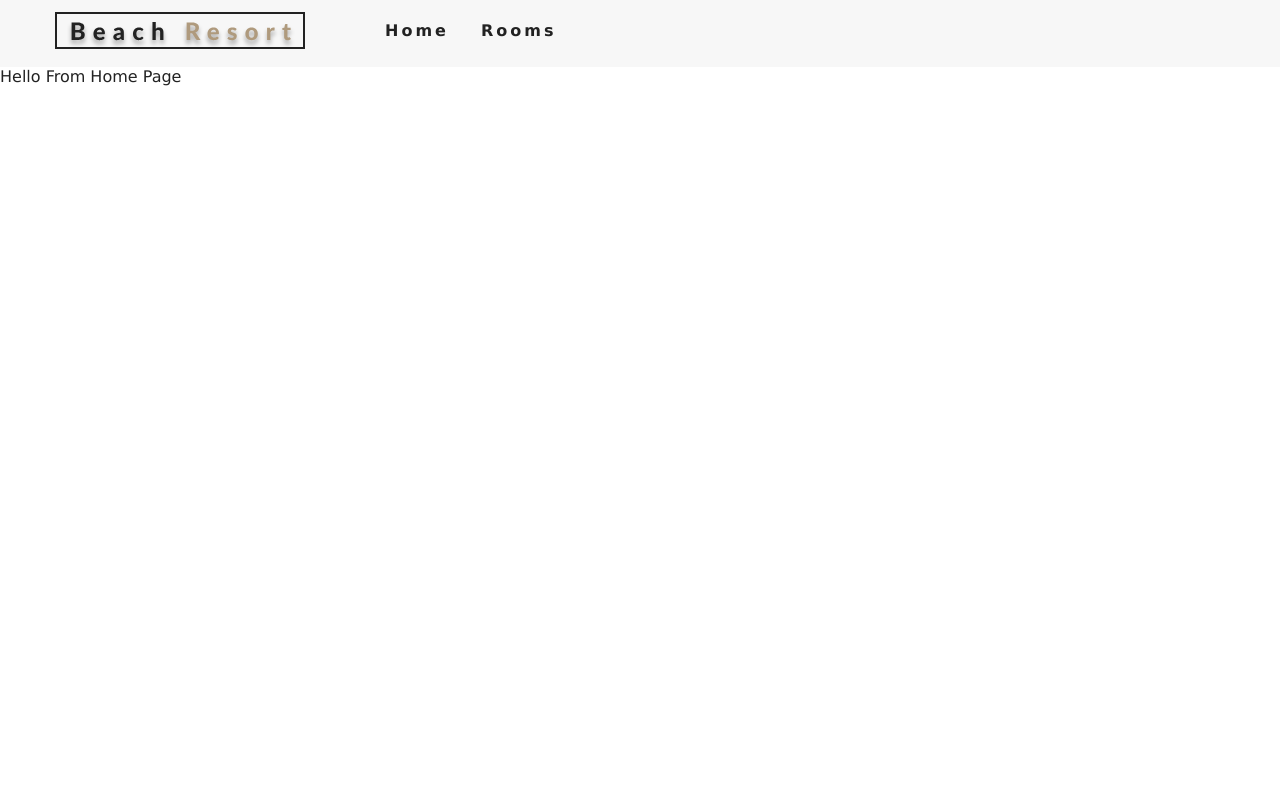
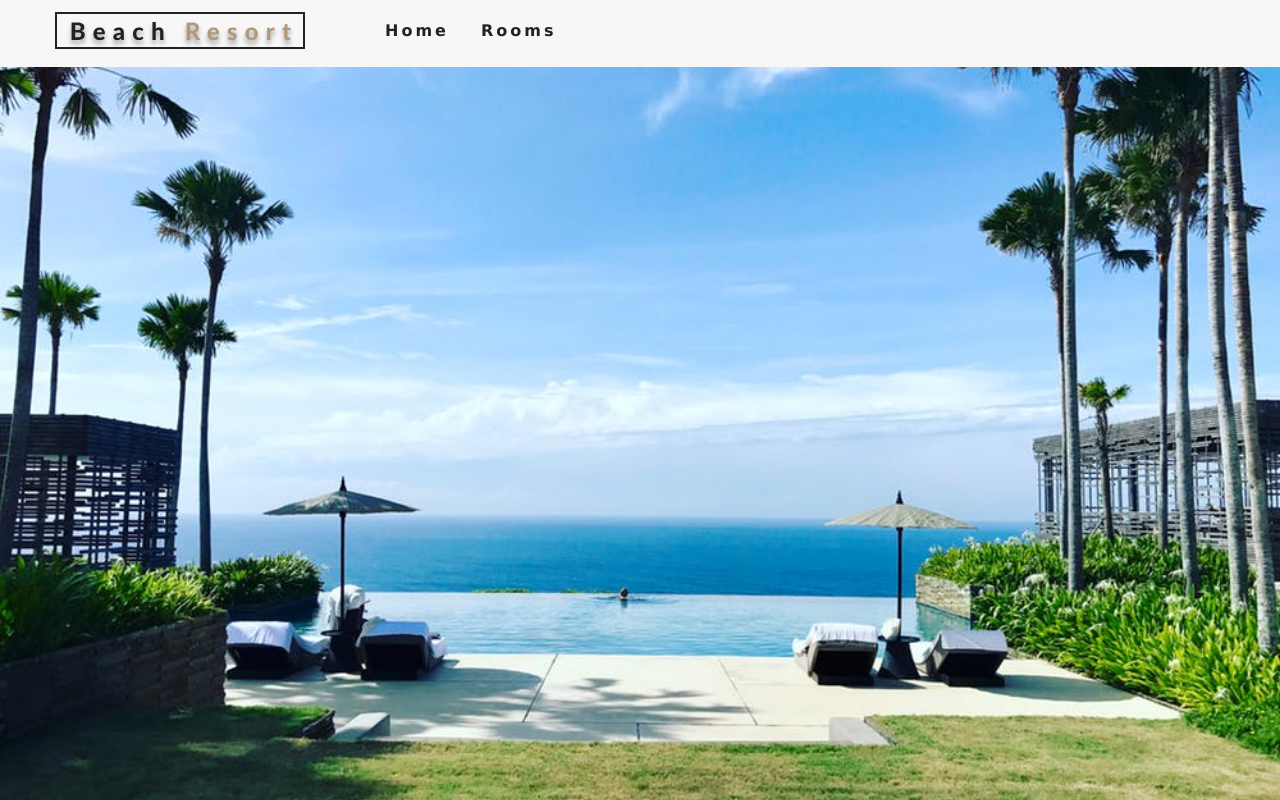
Before and after one commit to Moazam05/React-JS-Beach-Reasort, a React (Create React App) app: page / in a window 1280 px wide. Built offline with nearby package versions, Linux system fonts and the light colour scheme.

Commit message:
Hero Component

```diff
--- /dev/null
+++ b/src/components/Hero.js
@@ -0,0 +1,9 @@
+import React from "react";
+
+export default function Hero({ children, hero }) {
+  return <header className={hero}>{children}</header>;
+}
+
+Hero.defaultProps = {
+  hero: "defaultHero"
+};
--- a/src/pages/Error.js
+++ b/src/pages/Error.js
@@ -1,7 +1,9 @@
 import React from "react";
 
+import Hero from "../components/Hero";
+
 const Error = () => {
-  return <div>Hello From Error Page</div>;
+  return <Hero />;
 };
 
 export default Error;
--- a/src/pages/Home.js
+++ b/src/pages/Home.js
@@ -1,7 +1,9 @@
 import React from "react";
 
+import Hero from "../components/Hero";
+
 const Home = () => {
-  return <div>Hello From Home Page</div>;
+  return <Hero />;
 };
 
 export default Home;
--- a/src/pages/Rooms.js
+++ b/src/pages/Rooms.js
@@ -1,7 +1,9 @@
 import React from "react";
 
+import Hero from "../components/Hero";
+
 const Rooms = () => {
-  return <div>Hello From Rooms Page</div>;
+  return <Hero hero="roomsHero" />;
 };
 
 export default Rooms;
```
